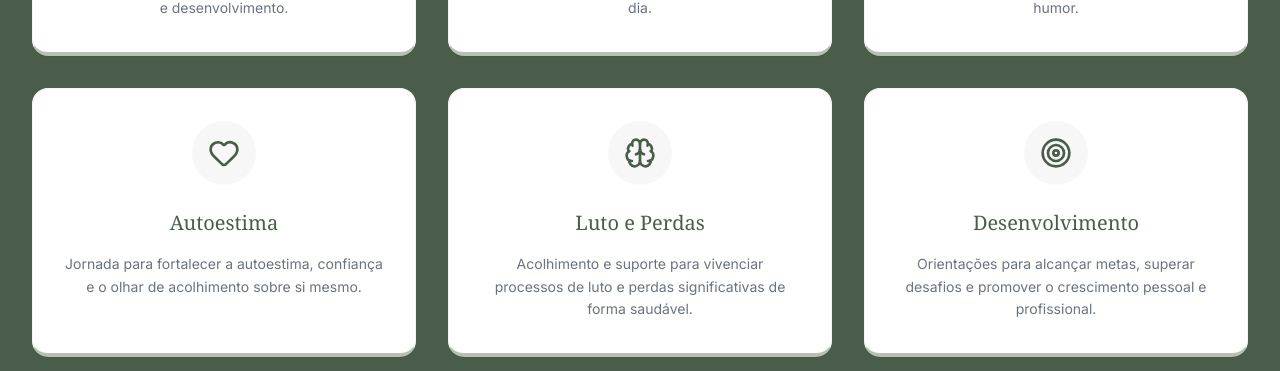
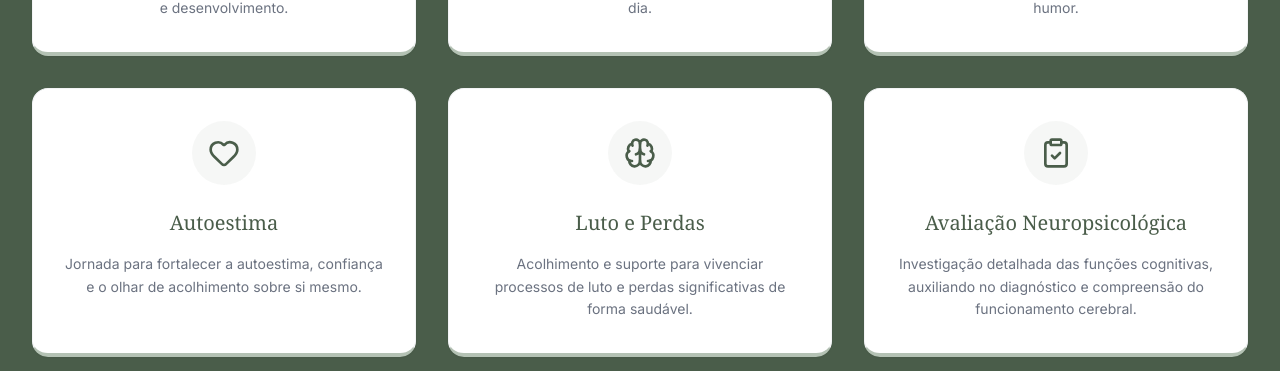
Before and after one commit to guilhermepimenta/landing_page_psicologia, a React (Vite) app: page / in a window 1280 px wide. Shown: the part 1932-2303 px from the top of the page. Built offline with nearby package versions, Linux system fonts and the light colour scheme.

Commit message:
feat: replace Desenvolvimento with Avaliação Neuropsicológica in services

```diff
--- a/components/Services.tsx
+++ b/components/Services.tsx
@@ -1,6 +1,6 @@
 
 import React from 'react';
-import { User, Activity, Brain, Heart, Wind, Target, Share2 } from 'lucide-react';
+import { User, Activity, Brain, Heart, Wind, ClipboardCheck, Share2 } from 'lucide-react';
 
 const serviceList = [
   {
@@ -29,9 +29,9 @@ const serviceList = [
     icon: <Brain />
   },
   {
-    title: 'Desenvolvimento',
-    desc: 'Orientações para alcançar metas, superar desafios e promover o crescimento pessoal e profissional.',
-    icon: <Target />
+    title: 'Avaliação Neuropsicológica',
+    desc: 'Investigação detalhada das funções cognitivas, auxiliando no diagnóstico e compreensão do funcionamento cerebral.',
+    icon: <ClipboardCheck />
   }
 ];
 
```
